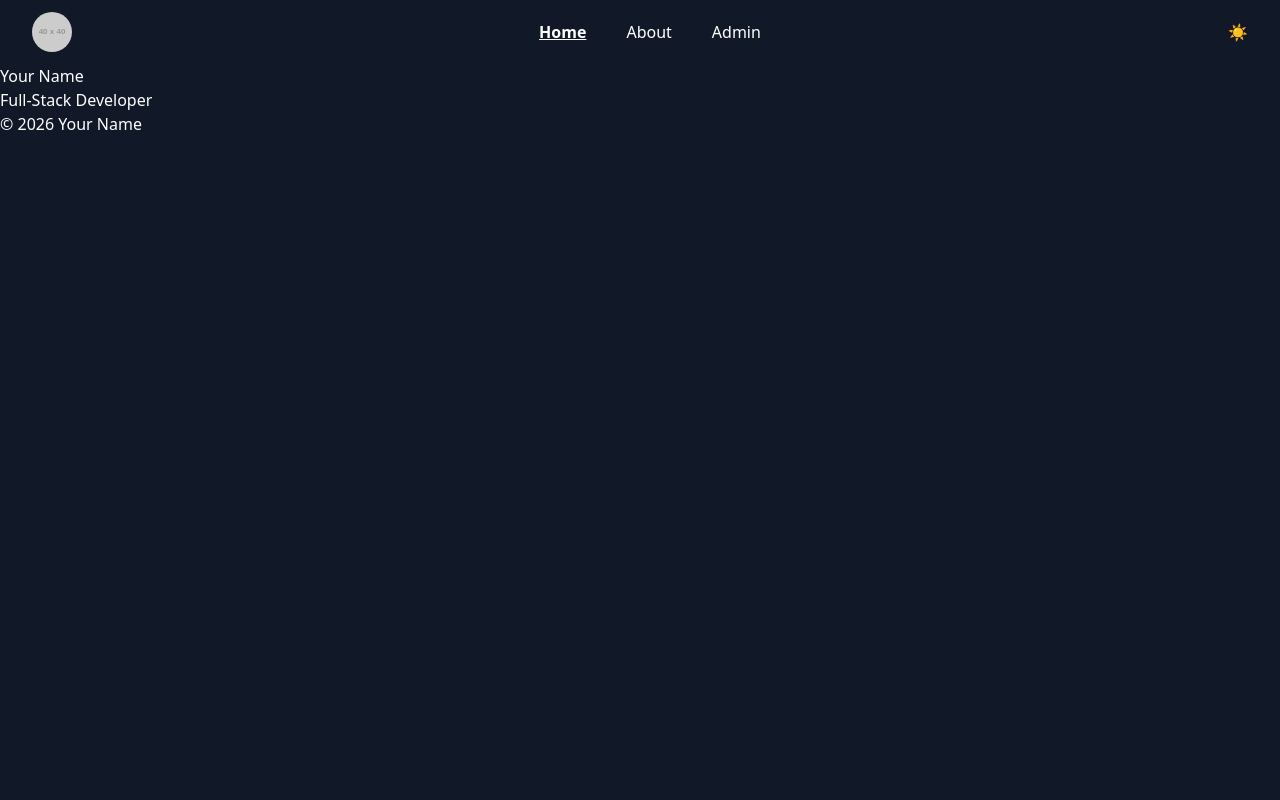
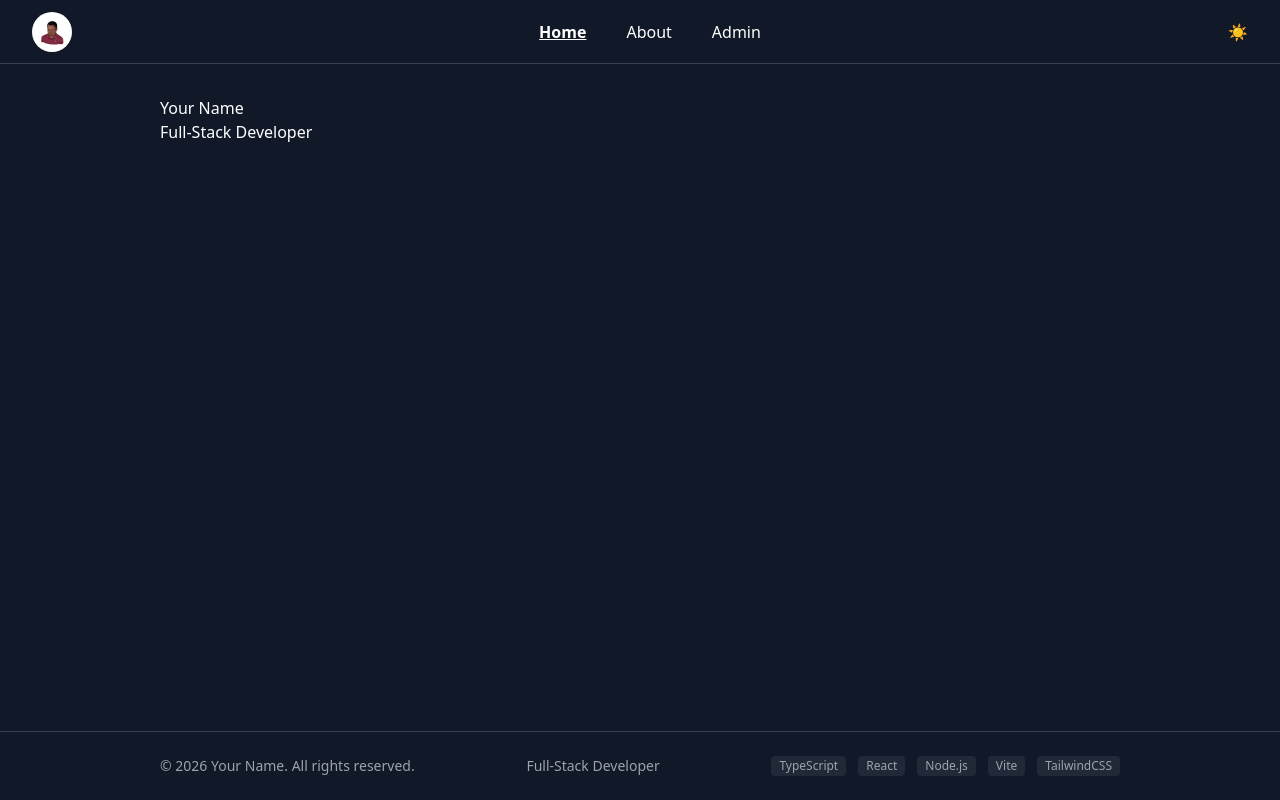
Before and after one commit to mad1982max/portfolio, a React (Vite) app: page / in a window 1280 px wide. Built offline with nearby package versions, Linux system fonts and the light colour scheme.

Commit message:
fix: styles

```diff
--- a/src/App.tsx
+++ b/src/App.tsx
@@ -11,14 +11,16 @@ export default function App() {
   return (
     <ThemeProvider>
       <BrowserRouter future={{ v7_relativeSplatPath: true, v7_startTransition: true }}>
-        <div className="min-h-screen bg-white text-gray-900 dark:bg-gray-900 dark:text-white">
+        <div className="min-h-screen flex flex-col bg-white text-gray-900 dark:bg-gray-900 dark:text-white">
           <Header />
+          <main className="flex-1 w-full max-w-5xl mx-auto px-4 md:px-8 py-8">
             <Routes>
               <Route path={ROUTES.HOME} element={<HomePage />} />
               <Route path={ROUTES.ABOUT} element={<AboutPage />} />
               <Route path={ROUTES.ADMIN} element={<MeAboutPage />} />
               <Route path="*" element={<Navigate to={ROUTES.HOME} replace />} />
             </Routes>
+          </main>
           <Footer />
         </div>
       </BrowserRouter>
--- a/src/components/Footer/Footer.tsx
+++ b/src/components/Footer/Footer.tsx
@@ -2,10 +2,20 @@ import { PORTFOLIO_CONFIG } from '../../config/portfolio';
 
 export default function Footer() {
   return (
-    <footer className="bg-white text-gray-900 dark:bg-gray-900 dark:text-white">
-      <p>
-        © {PORTFOLIO_CONFIG.copyrightYear} {PORTFOLIO_CONFIG.ownerName}
-      </p>
+    <footer className="bg-white text-gray-900 dark:bg-gray-900 dark:text-white border-t border-gray-200 dark:border-gray-700 mt-auto">
+      <div className="w-full max-w-5xl mx-auto px-4 md:px-8 py-6 flex flex-col md:flex-row items-center justify-between gap-2 text-sm text-gray-500 dark:text-gray-400">
+        <p>
+          © {PORTFOLIO_CONFIG.copyrightYear} {PORTFOLIO_CONFIG.ownerName}. All rights reserved.
+        </p>
+        <p>{PORTFOLIO_CONFIG.tagline}</p>
+        <div className="flex gap-3">
+          {PORTFOLIO_CONFIG.skills.map((skill) => (
+            <span key={skill} className="px-2 py-0.5 rounded bg-gray-100 dark:bg-gray-800 text-xs">
+              {skill}
+            </span>
+          ))}
+        </div>
+      </div>
     </footer>
   );
 }
--- a/src/components/Header/Header.tsx
+++ b/src/components/Header/Header.tsx
@@ -9,7 +9,7 @@ export default function Header(): JSX.Element {
 
   return (
     <>
-      <header className="sticky top-0 z-50 h-14 md:h-16 lg:h-18 flex items-center justify-between px-4 md:px-8 dark:bg-gray-900 dark:text-white bg-white text-gray-900">
+      <header className="sticky top-0 z-50 h-14 md:h-16 lg:h-18 flex items-center justify-between px-4 md:px-8 dark:bg-gray-900 dark:text-white bg-white text-gray-900 border-b border-gray-200 dark:border-gray-700">
         <Logo />
         <div className="hidden md:flex">
           <Navigation layout="horizontal" />
--- a/src/components/Logo/Logo.tsx
+++ b/src/components/Logo/Logo.tsx
@@ -2,10 +2,12 @@ import { PORTFOLIO_CONFIG } from '../../config/portfolio';
 
 export default function Logo() {
   return (
-    <img
-      src="https://placehold.co/40x40"
-      alt={PORTFOLIO_CONFIG.ownerName}
-      className="w-10 h-10 rounded-full"
-    />
+    <div className="w-10 h-10 rounded-full bg-white flex items-center justify-center p-1 shrink-0">
+      <img
+        src="/my3d.gif"
+        alt={PORTFOLIO_CONFIG.ownerName}
+        className="w-full h-full rounded-full object-cover"
+      />
+    </div>
   );
 }
```
Also changed, not shown: public/my2d.png (added). Lines whose indentation alone changed are shown as unchanged.
